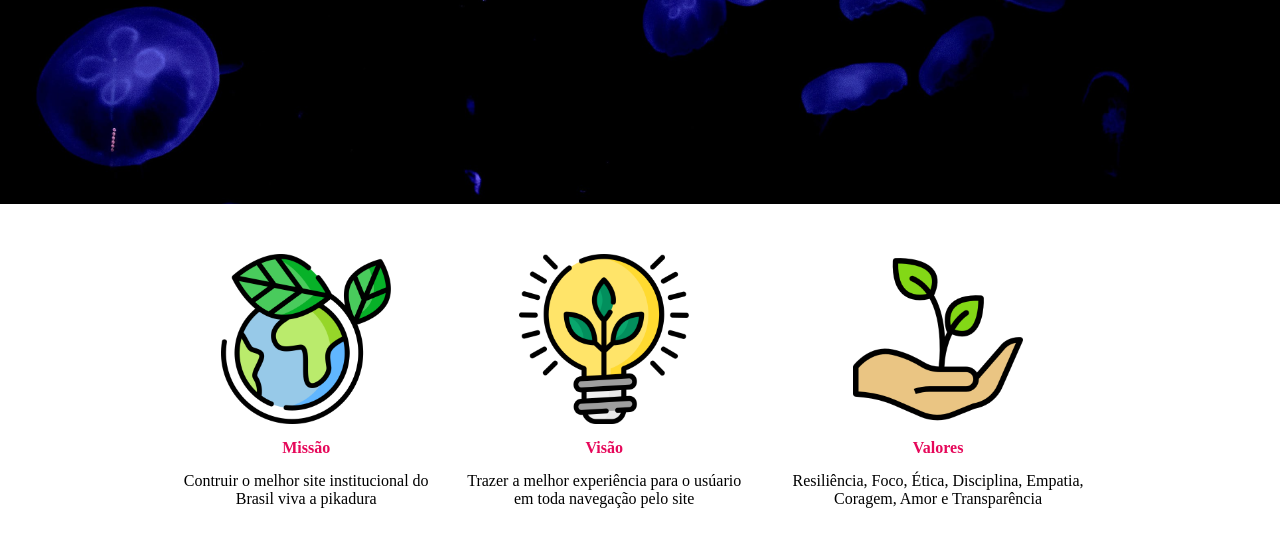
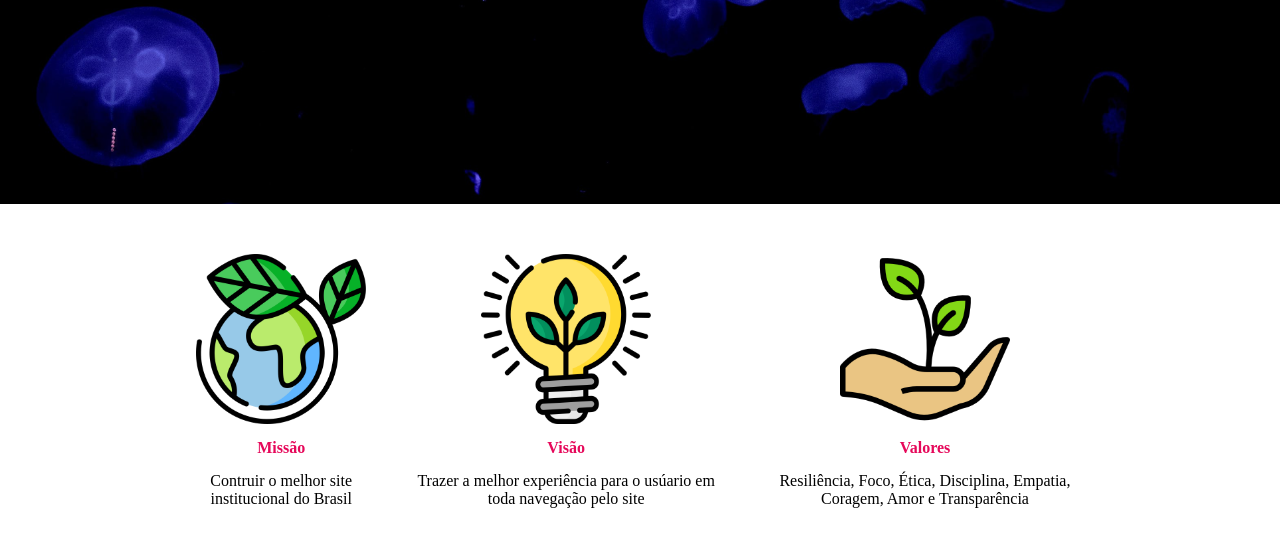
Before and after one commit to Marcos-HVB/site-institucional, a plain HTML site: page index.html in a window 1280 px wide. Shown: the part 416-962 px from the top of the page. Drawn offline with Linux system fonts and the light colour scheme.

```diff
--- a/index.html
+++ b/index.html
@@ -38,7 +38,7 @@
                 <div class="caixa">
                     <img src="./assets/img/planet-earth_color.png" alt="Imagem sobre nossa missão">
                     <h4 >Missão</h4>
-                    <p class="text-violet">Contruir o melhor site institucional do Brasil viva a pikadura</p>
+                    <p class="text-violet">Contruir o melhor site institucional do Brasil</p>
                 </div>
                 <div class="caixa">
                     <img src="./assets/img/lightbulb_color.png" alt="Imagem sobre nossa visão">
```
